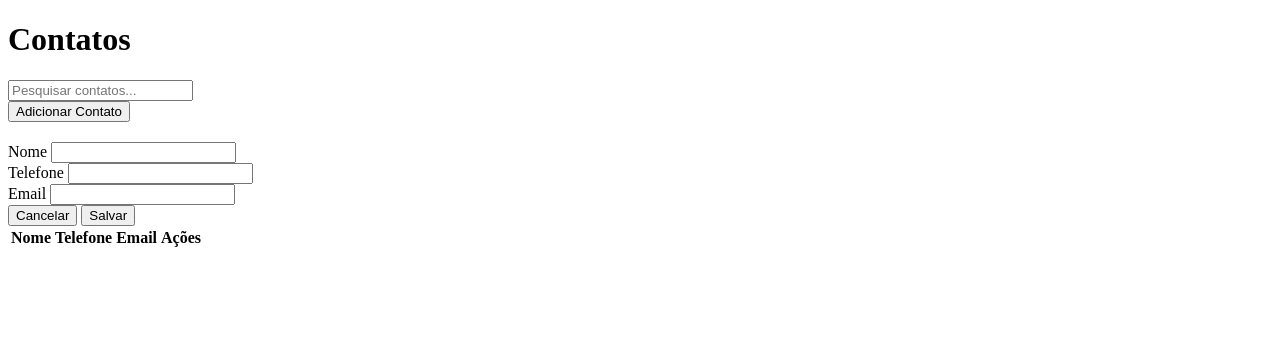
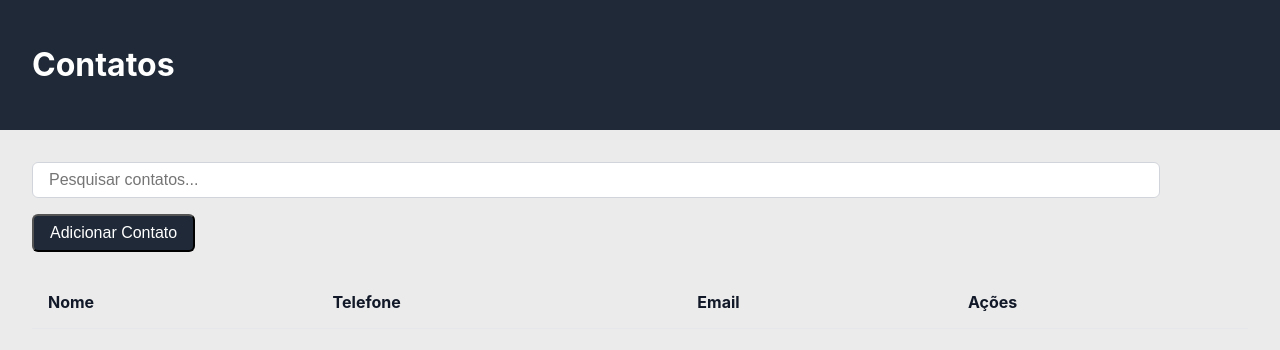
Before and after one commit to t1viktor/ContactManager, a plain HTML site: page index.html in a window 1280 px wide. Drawn offline with Linux system fonts and the light colour scheme; files that its build step writes are made by us from their sources; the site is published under a folder, as on GitHub Pages, so addresses that start at the root find nothing.

Commit message:
first commit

```diff
--- a/index.html
+++ b/index.html
@@ -3,14 +3,14 @@
 <head>
 <meta charset="UTF-8">
 <meta name="viewport" content="width=device-width, initial-scale=1.0">
-<link rel="stylesheet" href="/css/styles.css">
-<link rel="stylesheet" href="/css/layout/_main.css">
-<link rel="stylesheet" href="/css/layout/_base.css">
-<link rel="stylesheet" href="/css/layout/_buttons.css">
-<link rel="stylesheet" href="/css/layout/_header.css">
-<link rel="stylesheet" href="/css/layout/_table.css">
-<link rel="stylesheet" href="/css/layout/_modal.css">
-<link rel="stylesheet" href="/css/layout/_variables.css">
+<link rel="stylesheet" href="./css/styles.css">
+<link rel="stylesheet" href="./css/layout/_main.css">
+<link rel="stylesheet" href="./css/layout/_base.css">
+<link rel="stylesheet" href="./css/layout/_buttons.css">
+<link rel="stylesheet" href="./css/layout/_header.css">
+<link rel="stylesheet" href="./css/layout/_table.css">
+<link rel="stylesheet" href="./css/layout/_modal.css">
+<link rel="stylesheet" href="./css/layout/_variables.css">
 
   <title>Contact Manager</title>
 </head>
```
